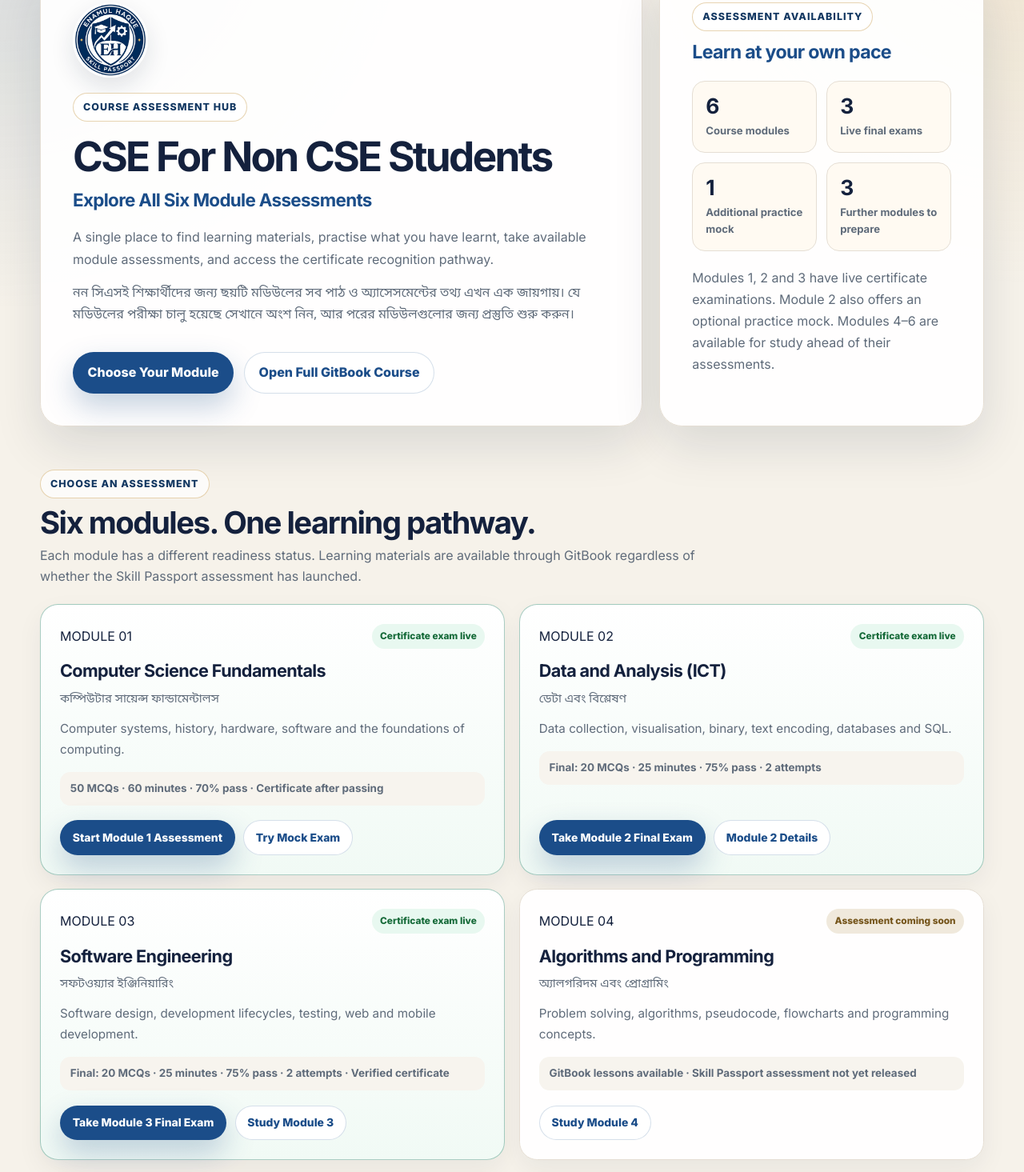
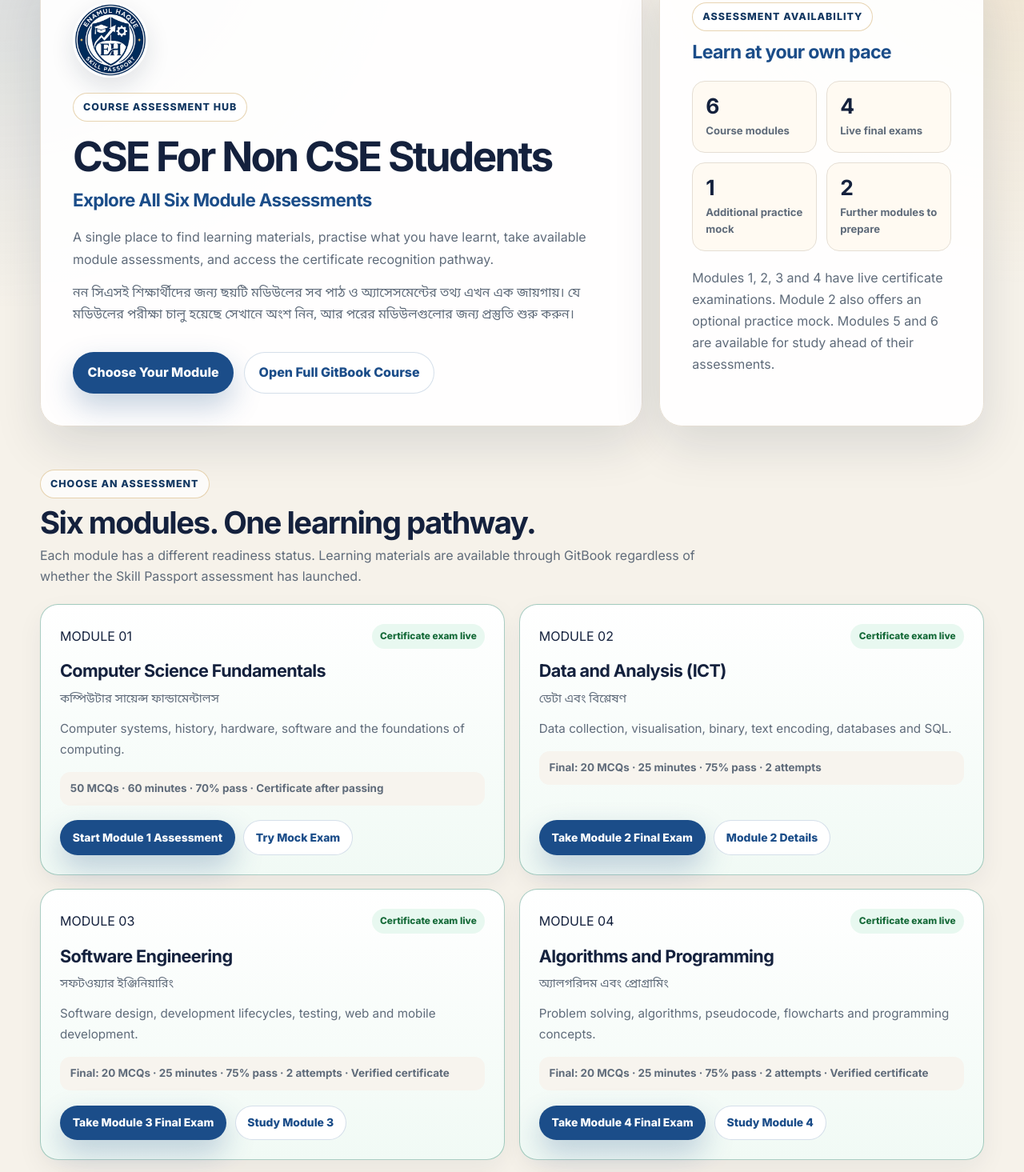
Before and after one commit to haquenam/enamul-haque-skill-passport, a plain HTML site: page cse-assessments.html in a window 1280 px wide. Shown: the part 154-1619 px from the top of the page at 80% size. Drawn offline with Linux system fonts and the light colour scheme.

Commit message:
EHSP: launch Module 4 Algorithms and Programming

```diff
--- a/cse-assessments.html
+++ b/cse-assessments.html
@@ -68,8 +68,8 @@
   <aside class="hub-aside" aria-label="Assessment availability summary">
    <span class="eyebrow">Assessment Availability</span>
    <h2>Learn at your own pace</h2>
-   <div class="hub-facts"><div class="hub-fact"><strong>6</strong><span>Course modules</span></div><div class="hub-fact"><strong>3</strong><span>Live final exams</span></div><div class="hub-fact"><strong>1</strong><span>Additional practice mock</span></div><div class="hub-fact"><strong>3</strong><span>Further modules to prepare</span></div></div>
-   <p>Modules 1, 2 and 3 have live certificate examinations. Module 2 also offers an optional practice mock. Modules 4–6 are available for study ahead of their assessments.</p>
+   <div class="hub-facts"><div class="hub-fact"><strong>6</strong><span>Course modules</span></div><div class="hub-fact"><strong>4</strong><span>Live final exams</span></div><div class="hub-fact"><strong>1</strong><span>Additional practice mock</span></div><div class="hub-fact"><strong>2</strong><span>Further modules to prepare</span></div></div>
+   <p>Modules 1, 2, 3 and 4 have live certificate examinations. Module 2 also offers an optional practice mock. Modules 5 and 6 are available for study ahead of their assessments.</p>
   </aside>
  </section>
  <section class="hub-section" id="units">
@@ -96,12 +96,12 @@
     <div class="hub-detail">Final: 20 MCQs · 25 minutes · 75% pass · 2 attempts · Verified certificate</div>
     <div class="hub-actions"><a class="button primary" href="https://script.google.com/macros/s/AKfycbxNE7qfakQE6Ltp816O4LuLJf3W1U5qZxl-FQOjCnZbzsiwIlNp52W0EVPU_kAm722q/exec" target="_blank" rel="noopener noreferrer">Take Module 3 Final Exam</a><a class="button secondary" target="_blank" rel="noopener noreferrer" href="https://haquenam.gitbook.io/learningwithenam/cse/cse4ncseunit3/unit3video1">Study Module 3</a></div>
    </article>
-   <article class="hub-card">
-    <div class="hub-card-top"><span class="unit-tag">MODULE 04</span><span class="hub-state">Assessment coming soon</span></div>
+   <article class="hub-card live">
+    <div class="hub-card-top"><span class="unit-tag">MODULE 04</span><span class="hub-state live">Certificate exam live</span></div>
     <h3>Algorithms and Programming</h3><p class="bn">অ্যালগরিদম এবং প্রোগ্রামিং</p>
     <p>Problem solving, algorithms, pseudocode, flowcharts and programming concepts.</p>
-    <div class="hub-detail">GitBook lessons available · Skill Passport assessment not yet released</div>
-    <div class="hub-actions"><a class="button secondary" target="_blank" rel="noopener" href="https://haquenam.gitbook.io/learningwithenam/cse/cse4ncseunit4/unit4vid1">Study Module 4</a></div>
+    <div class="hub-detail">Final: 20 MCQs · 25 minutes · 75% pass · 2 attempts · Verified certificate</div>
+    <div class="hub-actions"><a class="button primary" href="https://script.google.com/macros/s/AKfycbydJcoBheTxlTX1OdI63zpiwSRYeIRv64mP7fD-2oA0gzwMKW7boOmEcEMLac8po2CXyg/exec" target="_blank" rel="noopener noreferrer">Take Module 4 Final Exam</a><a class="button secondary" target="_blank" rel="noopener noreferrer" href="https://haquenam.gitbook.io/learningwithenam/cse/cse4ncseunit4/unit4vid1">Study Module 4</a></div>
    </article>
    <article class="hub-card">
     <div class="hub-card-top"><span class="unit-tag">MODULE 05</span><span class="hub-state">Assessment coming soon</span></div>
@@ -121,7 +121,7 @@
  </section>
  <section class="hub-note">
    <h2>About Skill Passport recognition</h2>
-   <p>This free programme recognises learning through module completion assessments. The final examinations for Modules 1, 2 and 3 issue certificates after verified passing results. Mock examinations are for practice and do not issue certificates. This is not a university qualification or an externally accredited certification.</p>
+   <p>This free programme recognises learning through module completion assessments. The final examinations for Modules 1, 2, 3 and 4 issue certificates after verified passing results. Mock examinations are for practice and do not issue certificates. This is not a university qualification or an externally accredited certification.</p>
    <p class="bn">এখানে প্রতিটি মডিউলের শেখা যাচাইয়ের ব্যবস্থা ধাপে ধাপে চালু হচ্ছে। মক পরীক্ষা শুধু অনুশীলনের জন্য; সার্টিফিকেটের জন্য সংশ্লিষ্ট মডিউলের চূড়ান্ত পরীক্ষায় পাস করতে হবে।</p>
  </section>
 </main>
```
Also changed, not shown: certificate-verification.html (+1 -1 lines), index.html (+1 -1 lines).
